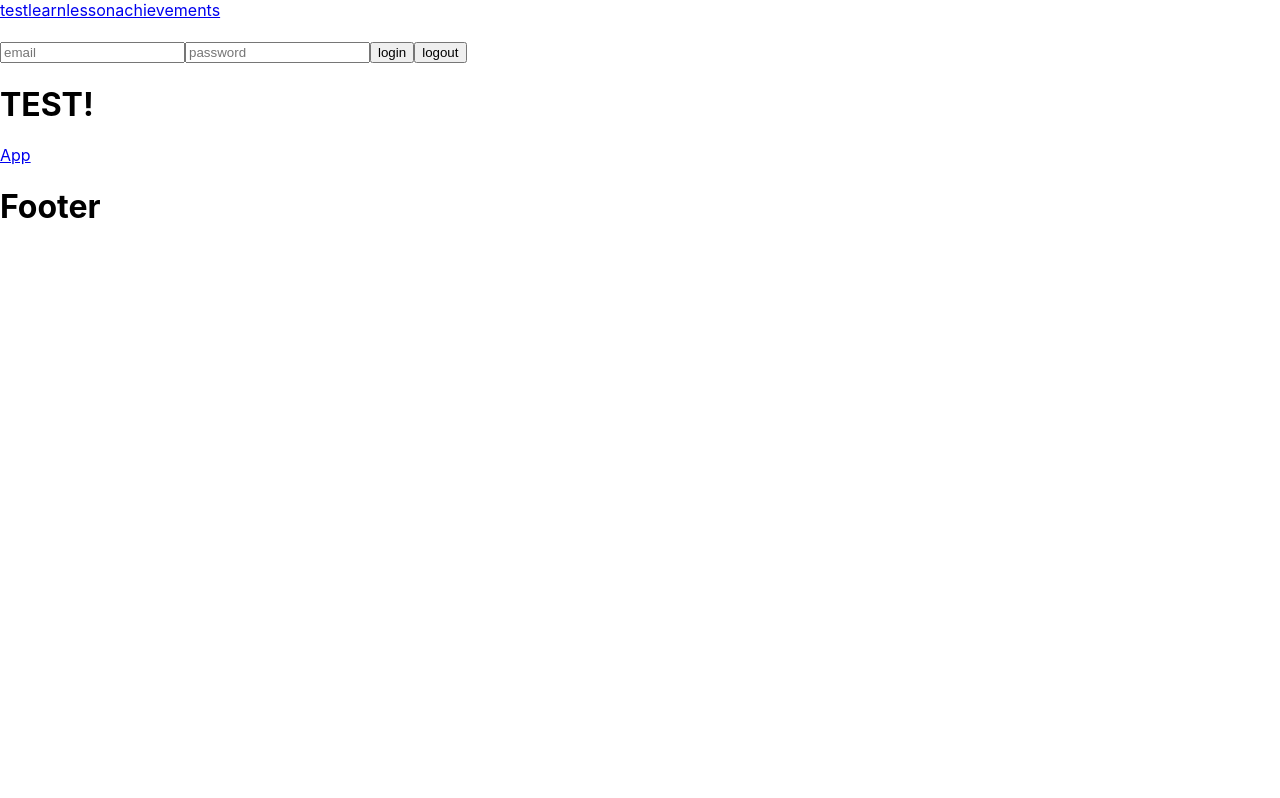
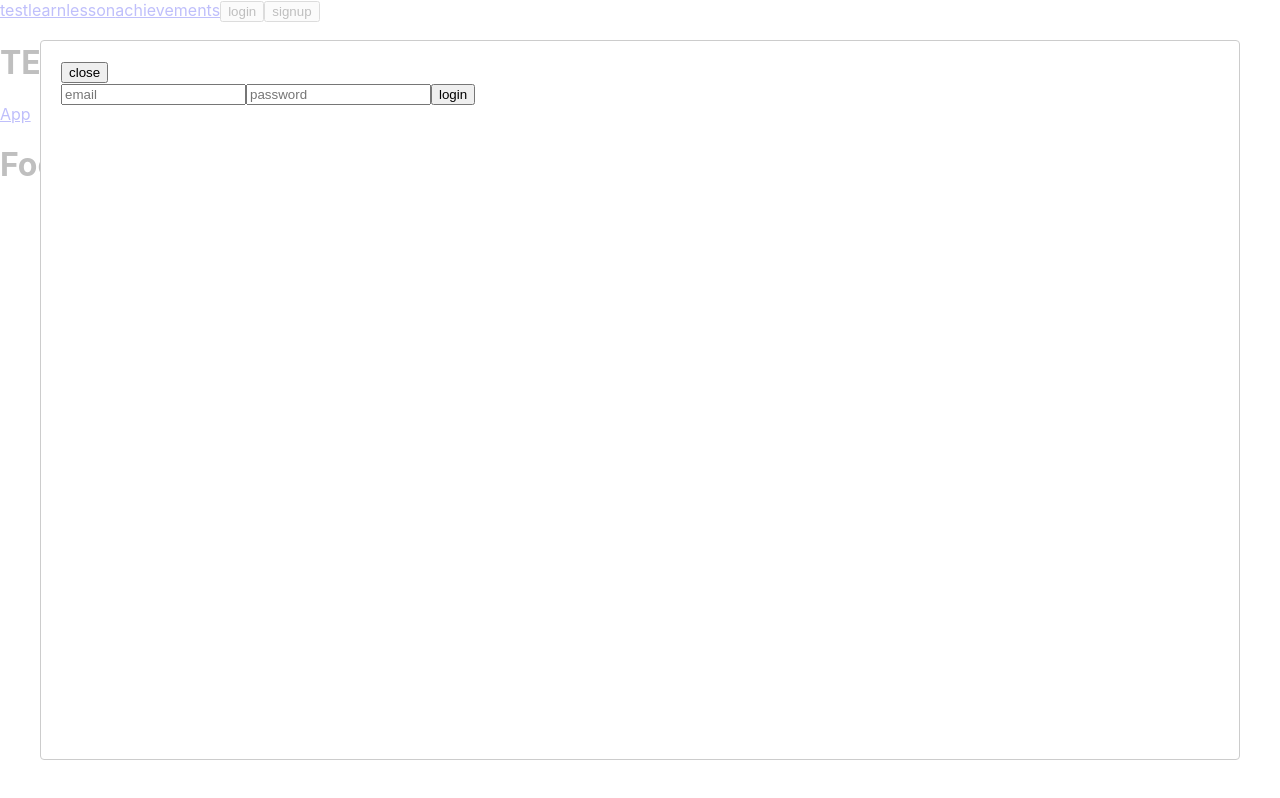
Before and after one commit to alpinagyok/Kana-Student, a React (Create React App) app in the folder client/: page /404 in a window 1280 px wide. Both pictures are taken after a click on the button "login". Built offline with nearby package versions, Linux system fonts and the light colour scheme; no server answers.

Commit message:
refactor(auth, closes #32)

```diff
--- a/client/src/Test.tsx
+++ b/client/src/Test.tsx
@@ -1,48 +1,9 @@
-import React, { useState } from 'react';
+import React from 'react';
 import { Link } from 'react-router-dom';
-import { signIn, signOut } from './api/auth';
-import { useAuth } from './contexts/authContext';
 
 function Test(): JSX.Element {
-  const user = useAuth();
-
-  const [email, setEmail] = useState('');
-  const [password, setPassword] = useState('');
-  const [error, setError] = useState('');
-
   return (
     <div>
-      <h1>{user?.email}</h1>
-      {error !== '' && (<h1>{error}</h1>)}
-      <input
-        type="text"
-        value={email}
-        placeholder="email"
-        onChange={(e) => setEmail(e.target.value)}
-      />
-      <input
-        type="text"
-        value={password}
-        placeholder="password"
-        onChange={(e) => setPassword(e.target.value)}
-      />
-      <button
-        type="button"
-        onClick={async () => {
-          const err = await signIn(email, password);
-          setError(err);
-        }}
-      >
-        login
-      </button>
-      <button
-        type="button"
-        onClick={() => {
-          signOut();
-        }}
-      >
-        logout
-      </button>
       <h1>TEST!</h1>
       <Link to="/">App</Link>
     </div>
--- a/client/src/api/auth.ts
+++ b/client/src/api/auth.ts
@@ -1,13 +1,41 @@
+import axios from 'axios';
+import firebase from 'firebase/app';
 import { auth } from '../firebase';
+import { FAILED, FetchStatus, SUCCEEDED } from '../store/interfaces';
+import API_ENDPOINT from './constants';
 
-export const signIn = async (email: string, password: string): Promise<string> => {
+export type AuthResponse = {
+  type: FetchStatus
+  message: string;
+}
+
+export const signIn = async (email: string, password: string): Promise<AuthResponse> => {
   try {
     await auth.signInWithEmailAndPassword(
       email, password,
     );
-    return '';
+    return { type: SUCCEEDED, message: '' };
   } catch (error) {
-    return error.code;
+    return { type: FAILED, message: error.code };
+  }
+};
+
+export const signUp = async (
+  email: string,
+  password: string,
+  firstName: string,
+  lastName: string,
+): Promise<AuthResponse> => {
+  try {
+    await axios.post<firebase.User>(`${API_ENDPOINT}/users/create`, new URLSearchParams({
+      email,
+      password,
+      firstName,
+      lastName,
+    }));
+    return { type: SUCCEEDED, message: '' };
+  } catch (err) {
+    return { type: FAILED, message: err?.response?.data?.code ?? 'internal error' };
   }
 };
 
--- a/client/src/components/Header.tsx
+++ b/client/src/components/Header.tsx
@@ -1,13 +1,52 @@
-import React from 'react';
+import React, { useEffect, useState } from 'react';
+import Modal from 'react-modal';
 import { Link } from 'react-router-dom';
+import { signOut } from '../api/auth';
+import { useAuth } from '../contexts/authContext';
+import Login from './user/Login';
+import SignUp from './user/SignUp';
 
-const Header: React.FC = () => (
+const LOGIN = 'login' as const;
+const SIGNUP = 'signup' as const;
+export type ModalType = typeof LOGIN | typeof SIGNUP | undefined
+
+const Header: React.FC = () => {
+  const user = useAuth();
+  const [openedModal, setOpenedModal] = useState<ModalType>();
+
+  useEffect(() => {
+    Modal.setAppElement('body');
+  }, []);
+
+  return (
     <div>
       <Link to="/test">test</Link>
       <Link to="/learn">learn</Link>
       <Link to="/lesson">lesson</Link>
       <Link to="/achievements">achievements</Link>
+      {user ? (
+        <>
+          <p>{user.email}</p>
+          <button type="button" onClick={() => signOut()}>logout</button>
+        </>
+      ) : (
+        <>
+          <button type="button" onClick={() => setOpenedModal(LOGIN)}>login</button>
+          <button type="button" onClick={() => setOpenedModal(SIGNUP)}>signup</button>
+        </>
+      )}
+      <Modal
+        isOpen={openedModal !== undefined}
+        contentLabel="Auth modal"
+      >
+        <button type="button" onClick={() => setOpenedModal(undefined)}>close</button>
+        {openedModal === LOGIN ? (
+          <Login setOpenedModal={setOpenedModal} />
+        ) : (
+          <SignUp setOpenedModal={setOpenedModal} />
+        )}
+      </Modal>
     </div>
   );
-
+};
 export default Header;
--- /dev/null
+++ b/client/src/components/user/Login.tsx
@@ -0,0 +1,49 @@
+import React, { useState } from 'react';
+import { AuthResponse, signIn } from '../../api/auth';
+import {
+  FAILED, IDLE, LOADING, SUCCEEDED,
+} from '../../store/interfaces';
+import { ModalType } from '../Header';
+
+interface Props {
+  setOpenedModal: React.Dispatch<React.SetStateAction<ModalType>>
+}
+
+const Login: React.FC<Props> = ({ setOpenedModal }) => {
+  const [email, setEmail] = useState('');
+  const [password, setPassword] = useState('');
+  const [resStatus, setResStatus] = useState<AuthResponse>({ type: IDLE, message: '' });
+
+  return (
+    <form onSubmit={async (e) => {
+      e.preventDefault();
+      setResStatus({ type: LOADING, message: 'Signing in...' });
+      const res = await signIn(email, password);
+      setResStatus(res);
+      if (res.type === SUCCEEDED) setOpenedModal(undefined);
+    }}
+    >
+      {resStatus.type === FAILED && (<h1>{resStatus.message}</h1>)}
+      {resStatus.type === LOADING && (<h1>loading</h1>)}
+      <input
+        type="text"
+        value={email}
+        placeholder="email"
+        onChange={(e) => setEmail(e.target.value)}
+      />
+      <input
+        type="text"
+        value={password}
+        placeholder="password"
+        onChange={(e) => setPassword(e.target.value)}
+      />
+      <button
+        type="submit"
+      >
+        login
+      </button>
+    </form>
+  );
+};
+
+export default Login;
--- /dev/null
+++ b/client/src/components/user/SignUp.tsx
@@ -0,0 +1,74 @@
+import React, { useState } from 'react';
+import { AuthResponse, signIn, signUp } from '../../api/auth';
+import {
+  FAILED, IDLE, LOADING, SUCCEEDED,
+} from '../../store/interfaces';
+import { ModalType } from '../Header';
+
+interface Props {
+  setOpenedModal: React.Dispatch<React.SetStateAction<ModalType>>
+}
+
+const SignUp: React.FC<Props> = ({ setOpenedModal }) => {
+  const [email, setEmail] = useState('');
+  const [password, setPassword] = useState('');
+  const [firstName, setFirstName] = useState('');
+  const [lastName, setLastName] = useState('');
+  const [resStatus, setResStatus] = useState<AuthResponse>({ type: IDLE, message: '' });
+
+  return (
+    <form onSubmit={async (e) => {
+      e.preventDefault();
+      setResStatus({ type: LOADING, message: 'Signing up' });
+      const res = await signUp(email, password, firstName, lastName);
+      setResStatus(res);
+      if (res.type === SUCCEEDED) {
+        setResStatus({ type: LOADING, message: 'Sing up successful. Signing in...' });
+        const loginRes = await signIn(email, password);
+        setResStatus(loginRes);
+        if (loginRes.type === SUCCEEDED) setOpenedModal(undefined);
+      }
+    }}
+    >
+      {resStatus.type === FAILED && (<h1>{resStatus.message}</h1>)}
+      {resStatus.type === LOADING && (
+        <h1>
+          loading:
+          {' '}
+          {resStatus.message}
+        </h1>
+      )}
+      <input
+        type="text"
+        value={email}
+        placeholder="email"
+        onChange={(e) => setEmail(e.target.value)}
+      />
+      <input
+        type="text"
+        value={password}
+        placeholder="password"
+        onChange={(e) => setPassword(e.target.value)}
+      />
+      <input
+        type="text"
+        value={firstName}
+        placeholder="firstName"
+        onChange={(e) => setFirstName(e.target.value)}
+      />
+      <input
+        type="text"
+        value={lastName}
+        placeholder="lastName"
+        onChange={(e) => setLastName(e.target.value)}
+      />
+      <button
+        type="submit"
+      >
+        SignUp
+      </button>
+    </form>
+  );
+};
+
+export default SignUp;
--- a/client/src/pages/lesson/index.tsx
+++ b/client/src/pages/lesson/index.tsx
@@ -71,7 +71,7 @@ const Lesson: React.FC = () => {
       )}
       <Modal
         isOpen={modalIsOpen}
-        contentLabel="Example Modal"
+        contentLabel="Choose correct kana"
       >
         <button type="button" onClick={() => setIsOpen(false)}>close</button>
         {correctKana && chosentKana && (
```
Lines whose indentation alone changed are shown as unchanged.
